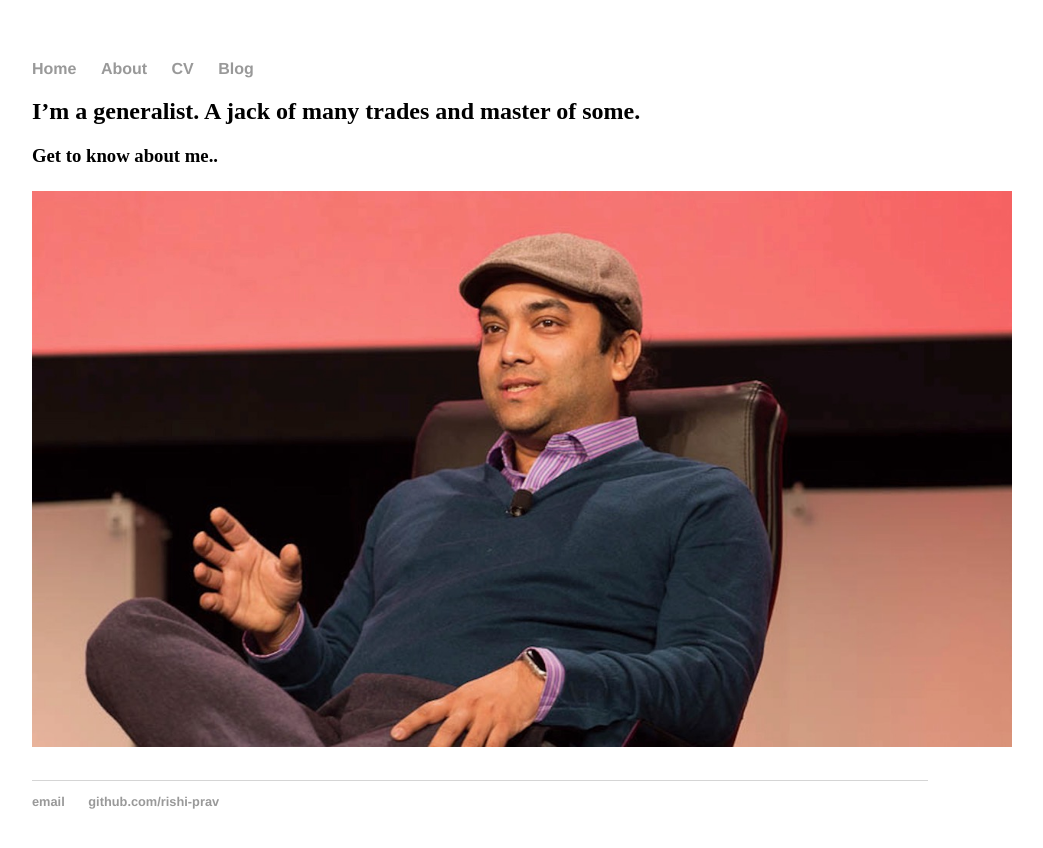
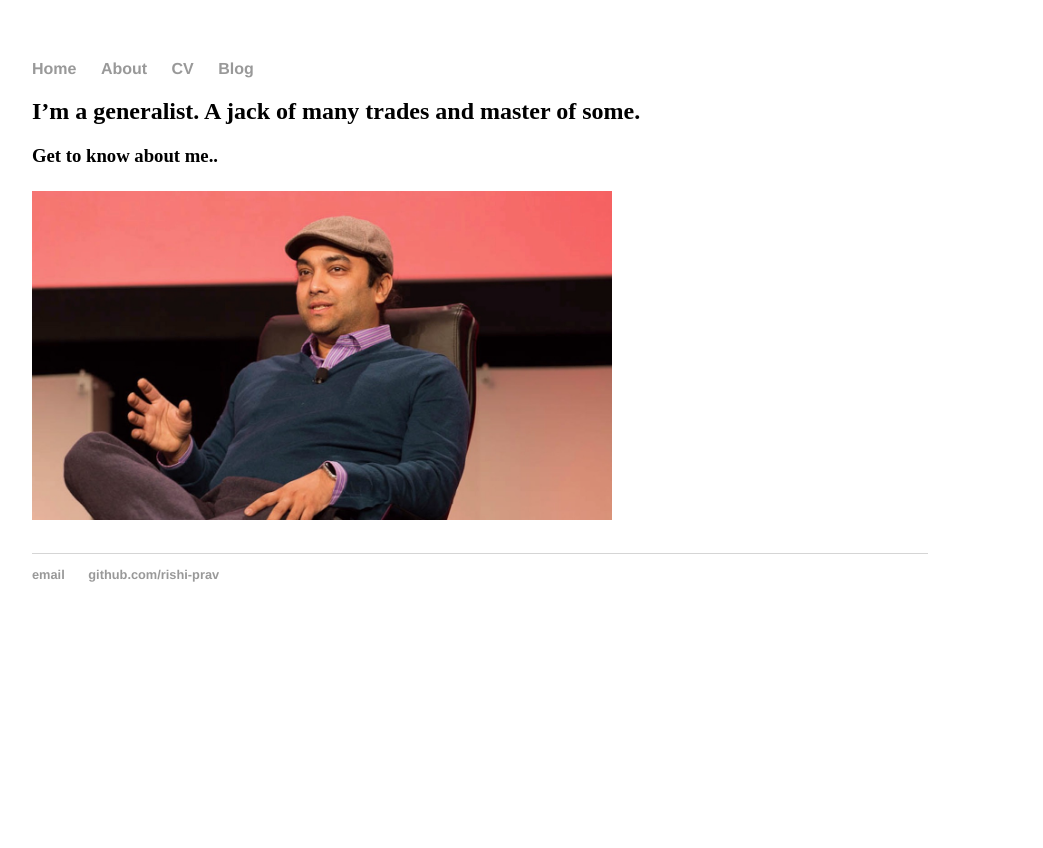
Before and after one commit to rishi-prav/rishi-prav.github.io, a Jekyll site: the page built from index.md, in a window 1280 px wide. Shown: the top 848 px of the page, without its empty margins (160-1203 px from the left). Built offline with Jekyll 4.4.1, drawn with Linux system fonts in a browser that asks for light colours; our own code applies the rules of GitHub Pages for plain Markdown files.

Commit message:
Update index.md

```diff
--- a/index.md
+++ b/index.md
@@ -1,4 +1,4 @@
 
 ## I'm a generalist. A jack of many trades and master of some.
 ### Get to know about me..
-<img src="/images/Rishi.jpeg" alt="Rishi at a conference" width="980">
+<img src="/images/Rishi.jpeg" alt="Rishi at a conference" width="580">
```
